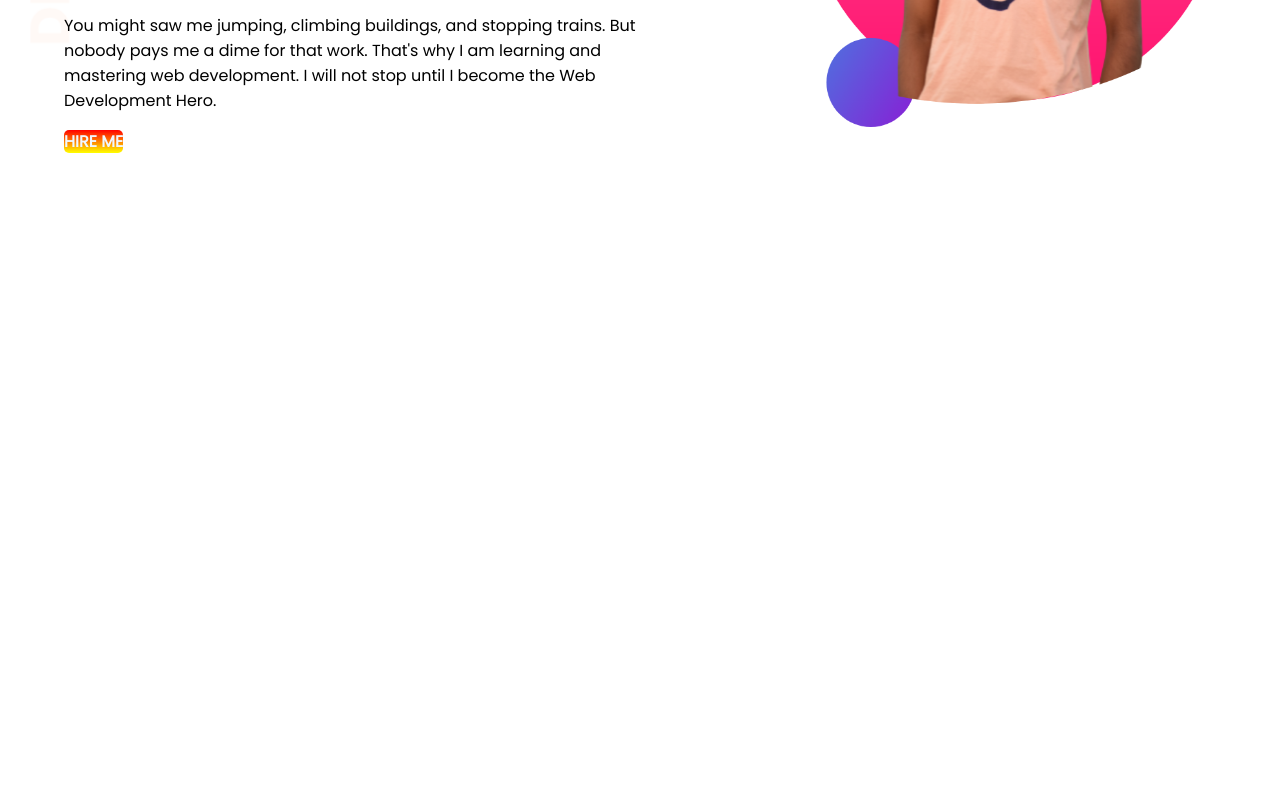
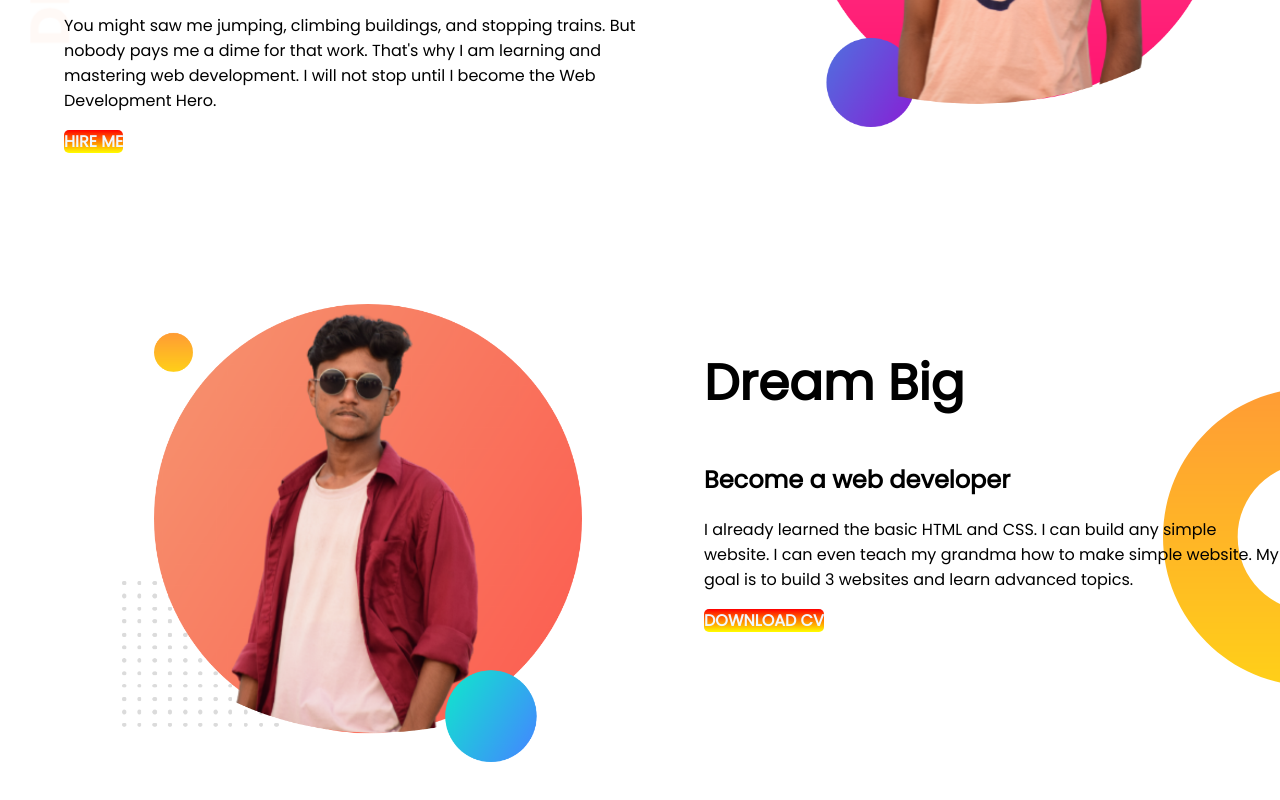
Before and after one commit to masumbillahshakil0/developer-portfolio3, a plain HTML site: page index.html in a window 1280 px wide. Shown: the part 316-1116 px from the top of the page. Before the commit the page ends 800 px from the top, so only its background shows below. Drawn offline with Linux system fonts and the light colour scheme.

Commit message:
dream-added

```diff
--- a/index.html
+++ b/index.html
@@ -38,6 +38,26 @@
 
         </div>
     </section>
+    <section class="dream-big">
+        <div class="half-width">
+            <img src="images/rabbir.png" alt="image">
+        </div>
+        <div class="half-width">
+            <h1>
+                Dream Big
+            </h1>
+            <h2>
+                Become a web developer
+            </h2>
+            <p>
+                I already learned the basic HTML and CSS. I can build any simple website. I can even teach my grandma
+                how to make simple
+                website. My goal is to build 3 websites and learn advanced topics.
+            </p>
+            <a class="hire-me" href="DOWNLOAD CV">DOWNLOAD CV</a>
+        </div>
+
+    </section>
 </body>
 
 </html>
--- a/style.css
+++ b/style.css
@@ -13,6 +13,7 @@ h1 {
 
 section {
     display: flex;
+    margin-bottom: 150px;
 
 }
 
@@ -39,3 +40,9 @@ section {
     background-image: url(images/top-banner.png);
     background-repeat: no-repeat;
 }
+
+.dream-big {
+    background-image: url(images/dream-bg.png);
+    background-repeat: no-repeat;
+    background-position: right;
+}
```
